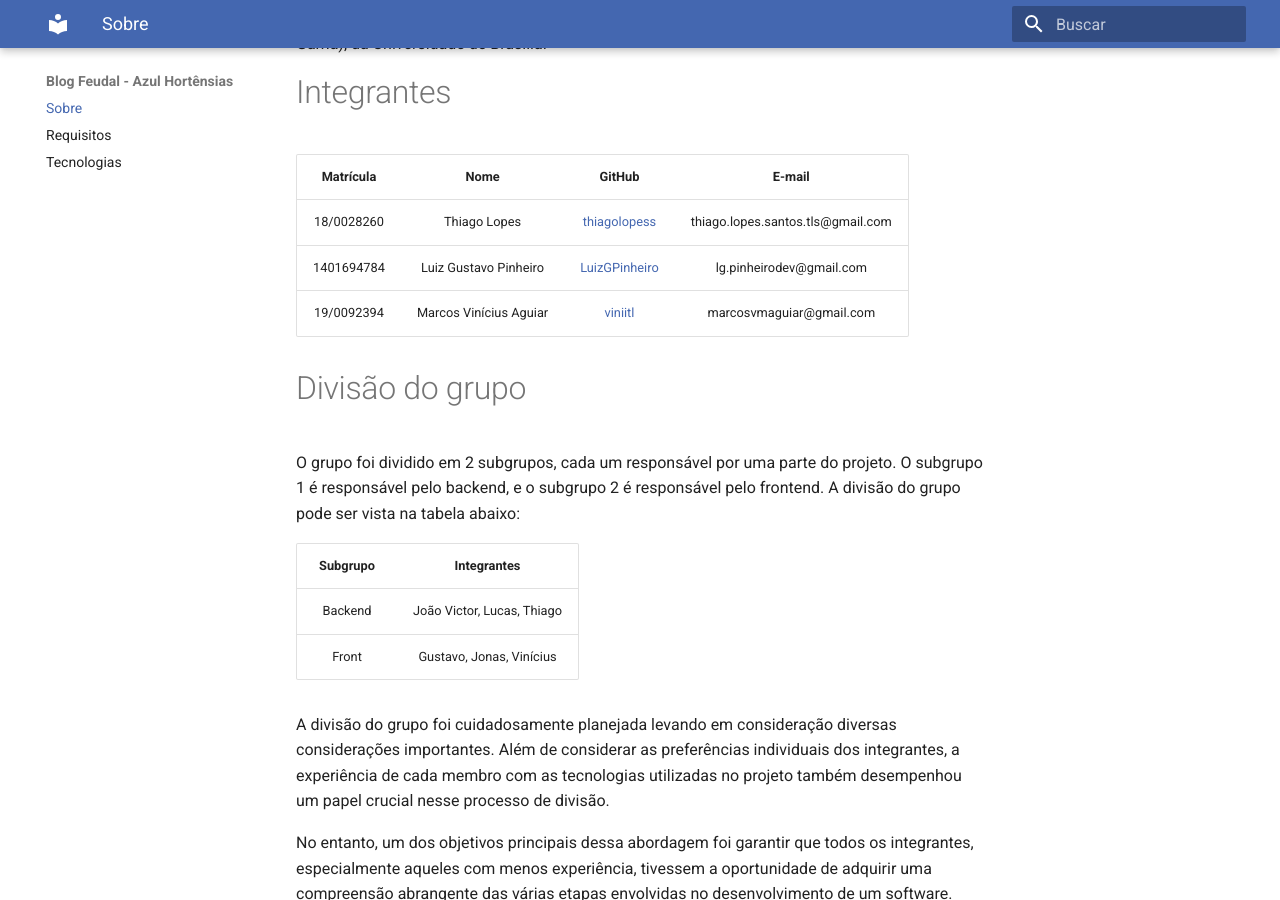
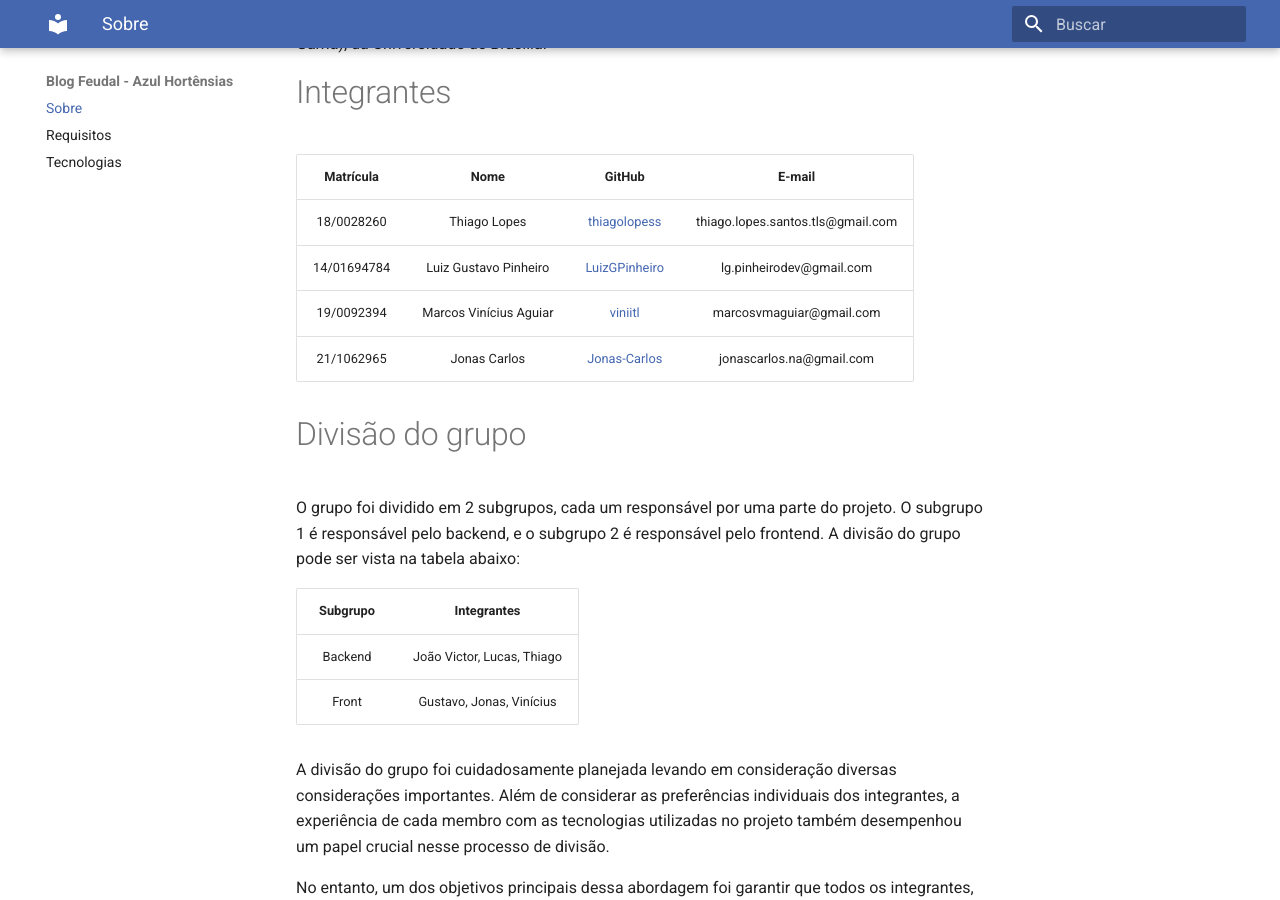
Before and after one commit to thiagolopess/DS-Blog-Azul-Hortencias, an MkDocs documentation site: the page built from docs/index.md, in a window 1280 px wide and 900 px high, scrolled down 349 px. Built offline with MkDocs 1.6.1 and Material for MkDocs 9.7.7, drawn with Linux system fonts in a browser that asks for light colours.

Commit message:
Adiciona integrante ao readme

```diff
--- a/docs/index.md
+++ b/docs/index.md
@@ -8,8 +8,9 @@ O Blog Feudal é uma aplicação web que tem como principal objetivo facilitar a
 Matrícula | Nome | GitHub | E-mail|
 |:--:|:--:|:--:|:--:|
 | 18/0028260 | Thiago Lopes | [thiagolopess](https://github.com/thiagolopess) | thiago.lopes.santos.tls@gmail.com
-| 1401694784 | Luiz Gustavo Pinheiro | [LuizGPinheiro](https://github.com/LuizGPinheiro) | lg.pinheirodev@gmail.com
+| 14/01694784 | Luiz Gustavo Pinheiro | [LuizGPinheiro](https://github.com/LuizGPinheiro) | lg.pinheirodev@gmail.com
 | 19/0092394 | Marcos Vinícius Aguiar | [viniitl](https://github.com/viniitl) | marcosvmaguiar@gmail.com
+| 21/1062965 | Jonas Carlos | [Jonas-Carlos](https://github.com/Jonas-Carlos) | jonascarlos.na@gmail.com
 
 # Divisão do grupo
 O grupo foi dividido em 2 subgrupos, cada um responsável por uma parte do projeto. O subgrupo 1 é responsável pelo backend, e o subgrupo 2 é responsável pelo frontend. A divisão do grupo pode ser vista na tabela abaixo:
```
Also changed, not shown: README.md (+1 -0 lines).
